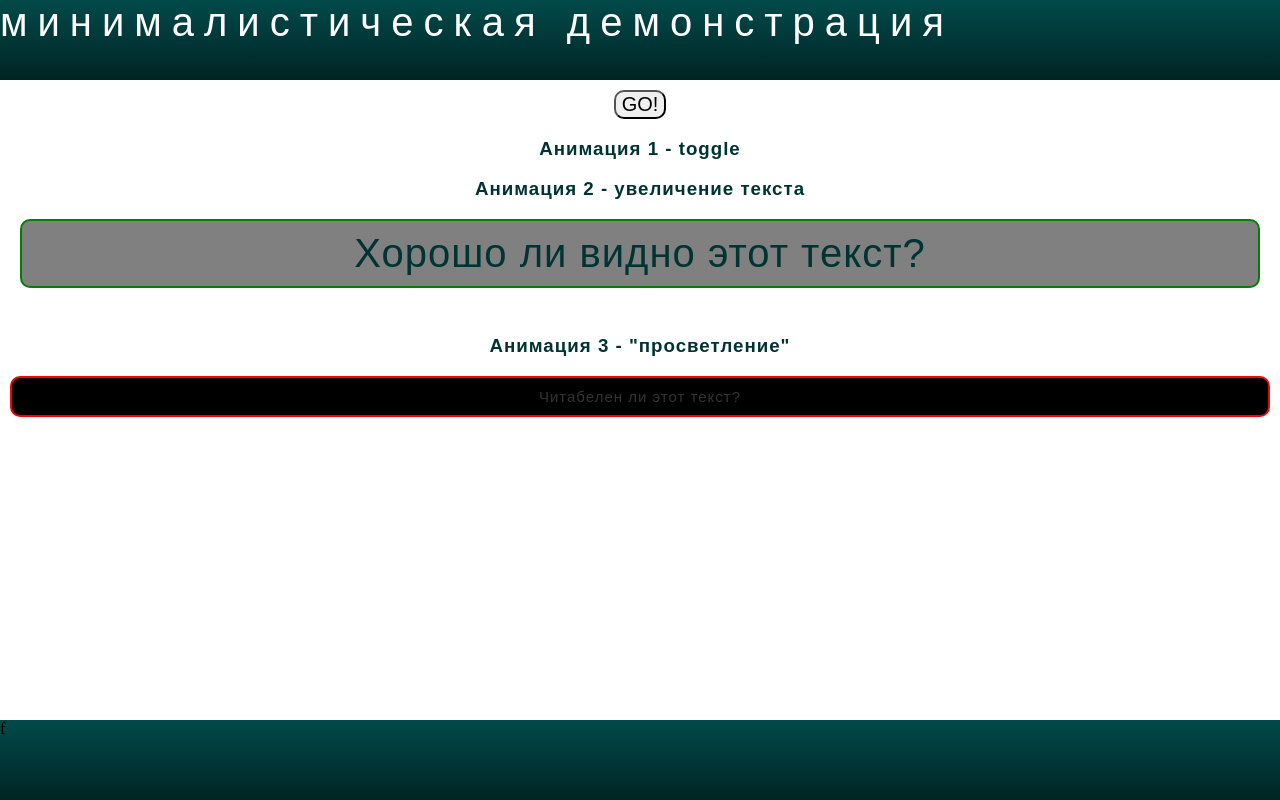
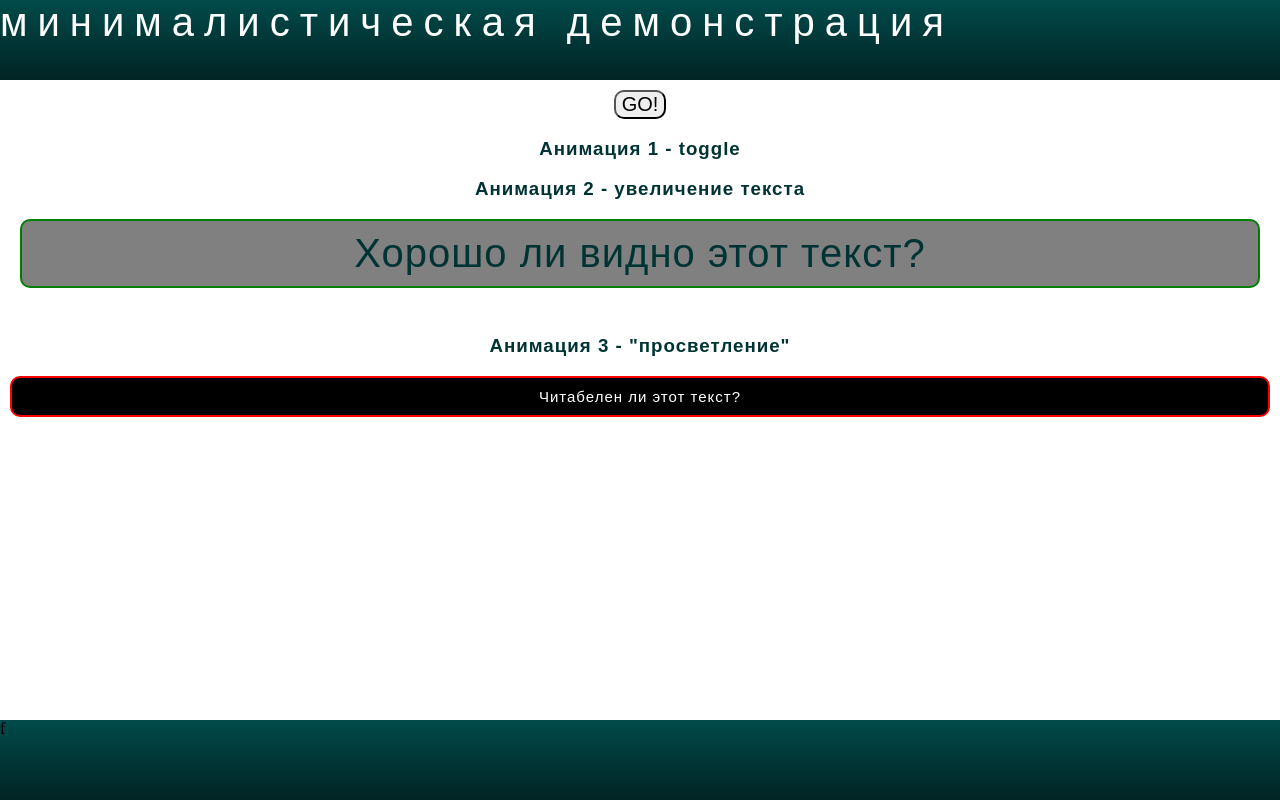
Before and after one commit to miv-shar/Web-programming-2018-Hathohu, a plain HTML site: page index.html in a window 1280 px wide. Both pictures are taken after a click on the button "GO!". Drawn offline with nearby package versions, Linux system fonts and the light colour scheme.

Commit message:
animation

```diff
--- a/index.html
+++ b/index.html
@@ -2,7 +2,7 @@
 <html lang="ru">
 	<head>
 		<meta charset="UTF-8"/>
-		<title> Главная | sci-fi в лицах </title>
+		<title> минималистическая демонстрация </title>
 		<link rel="shortcut icon" type="image/x-icon" href="favicon.ico"/>
 		<link rel="stylesheet" type="text/css" href="css/main.css"/>
 		<link rel="stylesheet" type="text/css" href="css/m.css"/>
--- a/js/jqanim1.js
+++ b/js/jqanim1.js
@@ -18,7 +18,7 @@
 		 // $("#rdble").animate({
 			// color: '#fff'
 		 // }, 1000);
-		if ($("#rdble").css('color') != '#333333') {
+		if ($("#rdble").css('color') == 'rgb(255, 255, 255)') {
 		 $("#rdble").animate({
 			color: "#333333"
 		 }, 1000);
```
